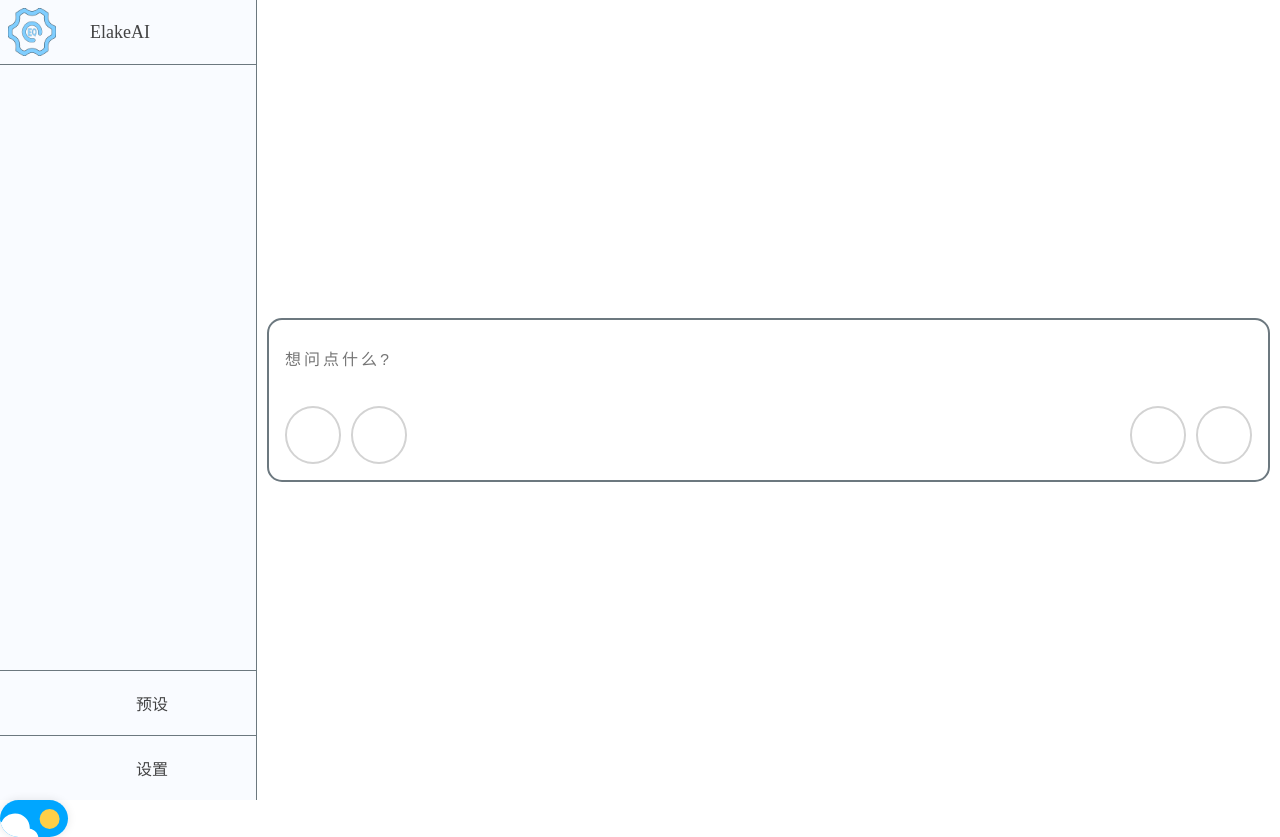
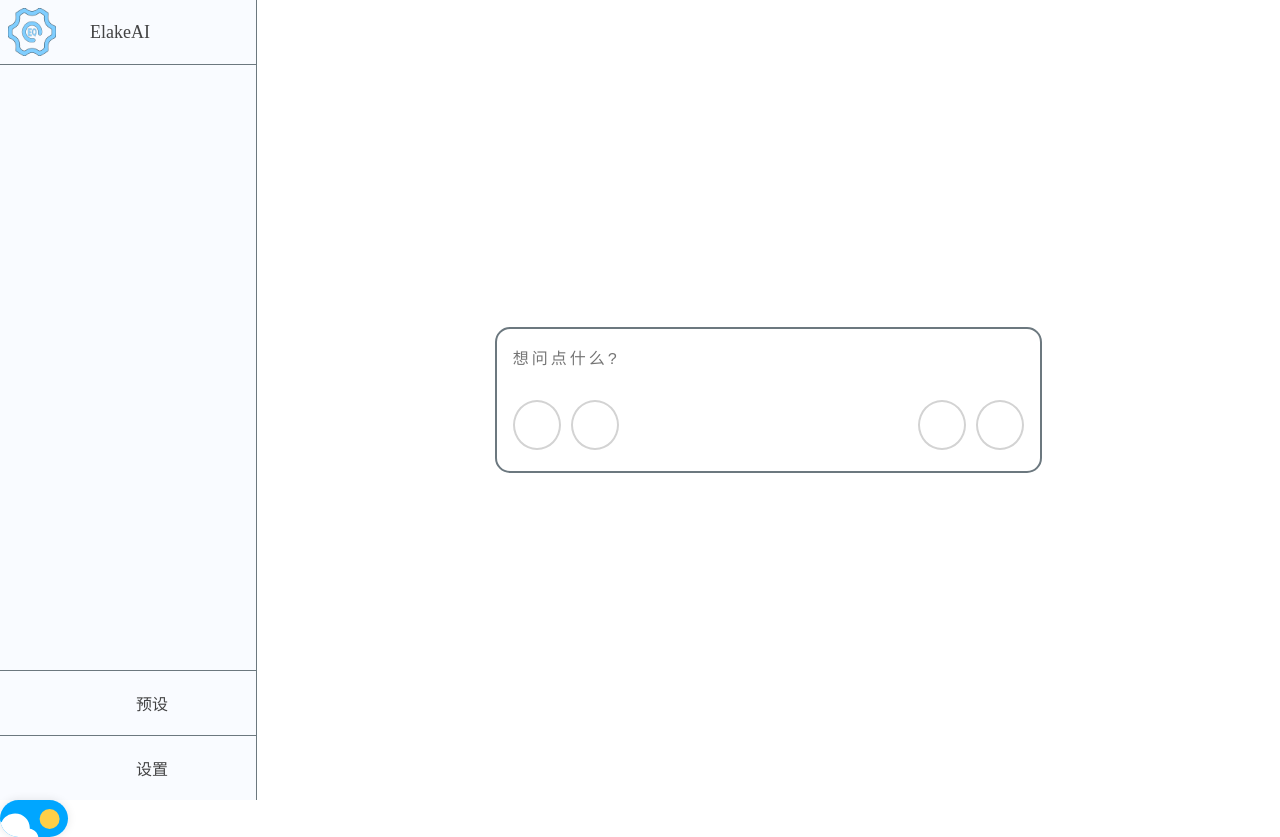
Before and after one commit to Erhai-lake/ElakeAI, a Vue app: page /#/ in a window 1280 px wide. Built offline with nearby package versions, Linux system fonts and the light colour scheme.

Commit message:
feat(components): 优化 AIInput组件的附件栏功能
-调整附件栏的样式和布局，增加圆角和遮罩效果
- 添加动画效果，优化附件栏的显示和隐藏
- 改进附件栏的交互，增加点击事件和背景颜色变化- 统一附件栏按钮的样式和大小

```diff
--- a/src/components/AIInput.vue
+++ b/src/components/AIInput.vue
@@ -34,22 +34,22 @@ export default defineComponent({
                 </svg>
             </label>
             <!--拍照-->
-            <input type="file" id="Camera" accept="image/*" capture="environment"/>
             <label for="Camera">
+                <input type="file" id="Camera" accept="image/*" capture="environment"/>
                 <svg class="icon" aria-hidden="true">
                     <use xlink:href="#icon-Photograph"></use>
                 </svg>
             </label>
             <!--相册-->
-            <input type="file" id="Photos" accept="image/*"/>
             <label for="Photos">
+                <input type="file" id="Photos" accept="image/*"/>
                 <svg class="icon" aria-hidden="true">
                     <use xlink:href="#icon-PhotoAlbum"></use>
                 </svg>
             </label>
             <!--文件-->
-            <input type="file" id="Files"/>
             <label for="Files">
+                <input type="file" id="Files"/>
                 <svg class="icon" aria-hidden="true">
                     <use xlink:href="#icon-File"></use>
                 </svg>
@@ -101,7 +101,7 @@ export default defineComponent({
     position: relative;
     padding: 16px;
     margin: 0 10px;
-    width: 100%;
+    width: 50%;
     border: 2px solid var(--border-color);
     border-radius: 15px;
     overflow: hidden;
@@ -111,13 +111,16 @@ export default defineComponent({
     align-items: center;
 
     .ButtonBar {
+        padding: 5px;
         width: 100%;
         display: grid;
         grid-template-columns: auto auto 1fr auto auto;
         gap: 10px;
+        overflow-x: auto;
 
         label {
             padding: 10px;
+            font-size: 12px;
             border-radius: 50%;
             border: 2px solid var(--chat-input-button-border-color);
             cursor: pointer;
@@ -140,22 +143,49 @@ export default defineComponent({
 
     .AppendixBar {
         position: absolute;
+        top: 0;
+        left: 0;
         width: 100%;
         height: 100%;
-        backdrop-filter: blur(10px);
         display: flex;
         justify-content: center;
         align-items: center;
-        gap: 20px;
+        gap: 16px;
+        border-radius: 16px;
+        overflow: hidden;
+        pointer-events: none;
+        transition: all 0.2s 0.4s ease-in-out;
 
         label {
-            padding: 15px;
+            display: flex;
+            justify-content: center;
+            align-items: center;
+            padding: 16px;
             border-radius: 50%;
             border: 2px solid var(--chat-input-attachment-button-border-color);
             font-size: 14px;
             color: var(--chat-input-attachment-button-text-color);
             background-color: var(--chat-input-attachment-button-background-color);
+            opacity: 0;
+            transition: all 0.2s ease-in-out;
+            transform: translate(-600%, 600%);
             cursor: pointer;
+        }
+
+        & :nth-child(1) {
+            transition-delay: 0.1s;
+        }
+
+        & :nth-child(2) {
+            transition-delay: 0.2s;
+        }
+
+        & :nth-child(3) {
+            transition-delay: 0.3s;
+        }
+
+        & :nth-child(4) {
+            transition-delay: 0.4s;
         }
     }
 }
@@ -166,7 +196,6 @@ export default defineComponent({
 }
 
 #ChatInput {
-    margin: 10px 0;
     width: 100%;
     min-height: 50px;
     max-height: 600px;
@@ -183,12 +212,18 @@ export default defineComponent({
 }
 
 #Appendix {
-    & ~ .AppendixBar {
-        display: none;
-    }
 
     &:checked ~ .AppendixBar {
-        display: flex;
+        background-color: var(--scrollbar-thumb-hover-color);
+        backdrop-filter: blur(5px);
+        pointer-events: all;
+        transition: all 0.2s ease-in-out;
+
+        & > label,
+        & > button {
+            opacity: 1;
+            transform: translate(0);
+        }
     }
 }
 
```
